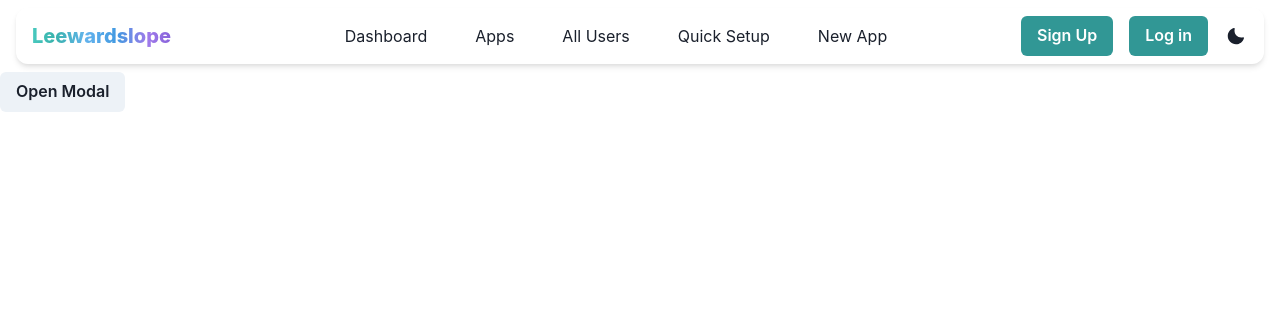
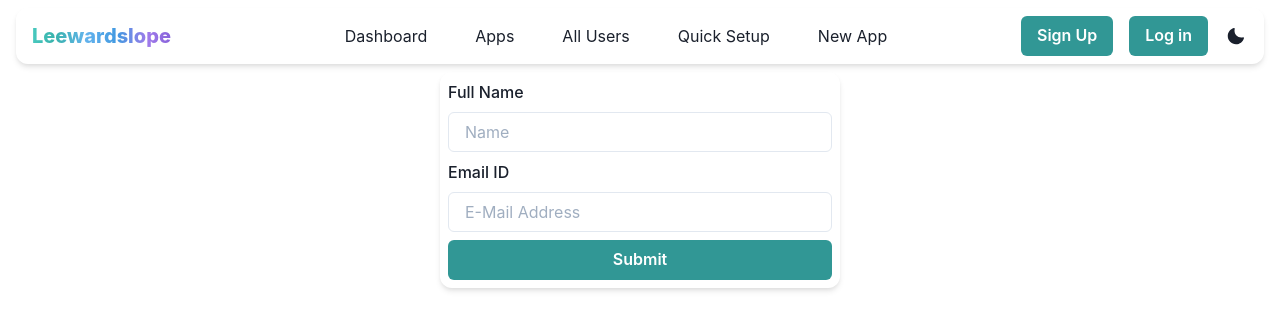
Before and after one commit to leewardslope/t2d-ui, a React (Create React App) app in the folder client/: page /auth in a window 1280 px wide. Shown: the top 330 px of the page. Built offline with nearby package versions, Linux system fonts and the light colour scheme.

Commit message:
Working Formik Form with Validations

```diff
--- a/client/package.json
+++ b/client/package.json
@@ -12,6 +12,7 @@
     "@testing-library/react": "^10.4.9",
     "@testing-library/user-event": "^12.8.3",
     "axios": "^0.21.1",
+    "formik": "^2.2.9",
     "framer-motion": "^4.1.17",
     "moment": "^2.29.1",
     "react": "^17.0.2",
@@ -22,7 +23,8 @@
     "react-scripts": "4.0.3",
     "redux": "^4.1.1",
     "redux-thunk": "^2.3.0",
-    "web-vitals": "^0.2.4"
+    "web-vitals": "^0.2.4",
+    "yup": "^0.32.9"
   },
   "scripts": {
     "start": "react-scripts start",
--- a/client/src/App.js
+++ b/client/src/App.js
@@ -22,7 +22,7 @@ import MainNavigation from './shared/components/Navigation/MainNavigation';
 import Users from './user/pages/Users';
 import NewApp from './app/pages/NewApp';
 import UserApps from './app/pages/UserApps';
-import SignIn from './shared/components/UIElements/Modals/SignIn';
+import SignIn from './shared/components/UIElements/FormElements/FormikAuth';
 
 function App() {
   return (
@@ -39,6 +39,7 @@ function App() {
         {/* <TopMenu /> */}
 
         <MainNavigation />
+
         <Switch>
           <Route path="/" exact>
             <Users />
--- a/client/src/app/pages/NewApp.js
+++ b/client/src/app/pages/NewApp.js
@@ -1,7 +1,8 @@
 import React from 'react';
+import FormikApp from '../../shared/components/UIElements/FormElements/FormikApp';
 
 const NewApp = () => {
-  return <div>Here come the new apps</div>;
+  return <FormikApp />;
 };
 
 export default NewApp;
--- a/client/src/shared/components/Navigation/MainHeader.js
+++ b/client/src/shared/components/Navigation/MainHeader.js
@@ -1,12 +1,11 @@
 import React from 'react';
-import { Flex } from '@chakra-ui/react';
 
 const MainHeader = props => {
   return (
-    <Flex>
+    <>
       {/* props.children is a special prop => will always refer to the things which we pass in the opening and closing tag of the component => I intended to use it in Main Navigation */}
       {props.children}
-    </Flex>
+    </>
   );
 };
 
--- a/client/src/shared/components/Navigation/MainNavigation.js
+++ b/client/src/shared/components/Navigation/MainNavigation.js
@@ -17,7 +17,7 @@ const MainNavigation = props => {
         // borderColor="gray.200"
         // borderWidth="2px"
         borderRadius="xl"
-        w="100%"
+        // w="100%"
         // maxW={{ base: '90vw', sm: '80vw', lg: '50vw', xl: '40vw' }}
       >
         <Box>
--- /dev/null
+++ b/client/src/shared/components/UIElements/FormElements/FormikApp.js
@@ -0,0 +1,7 @@
+import React from 'react';
+
+const FormikApp = () => {
+  return <div>Here come the Formik app form</div>;
+};
+
+export default FormikApp;
--- /dev/null
+++ b/client/src/shared/components/UIElements/FormElements/FormikAuth.js
@@ -0,0 +1,63 @@
+import React from 'react';
+import { Button, VStack, Flex, Spacer } from '@chakra-ui/react';
+import { Formik, Form } from 'formik';
+import { validateName, validateEmail } from './components/FormikValidations';
+import FormikInput from './components/FormikInput';
+
+const FormikAuth = () => {
+  return (
+    <Formik
+      initialValues={{ name: '', email: '' }}
+      onSubmit={(values, actions) => {
+        setTimeout(() => {
+          alert(JSON.stringify(values, null, 2));
+          actions.setSubmitting(false);
+        }, 1000);
+      }}
+    >
+      {props => (
+        <Form>
+          <Flex>
+            <Spacer />
+            <VStack
+              p="2"
+              boxShadow="md"
+              // borderColor="gray.200"
+              // borderWidth="2px"
+              borderRadius="xl"
+              // w="50%"
+              w="400px"
+              // maxW={{ base: '90vw', sm: '80vw', lg: '50vw', xl: '40vw' }}
+              alignItems="stretch"
+            >
+              <FormikInput
+                validation={validateName}
+                uniqueField="name"
+                label="Full Name"
+                placeholder="Name"
+              />
+
+              <FormikInput
+                validation={validateEmail}
+                uniqueField="email"
+                label="Email ID"
+                placeholder="E-Mail Address"
+              />
+
+              <Button
+                colorScheme="teal"
+                isLoading={props.isSubmitting}
+                type="submit"
+              >
+                Submit
+              </Button>
+            </VStack>
+            <Spacer />
+          </Flex>
+        </Form>
+      )}
+    </Formik>
+  );
+};
+
+export default FormikAuth;
--- /dev/null
+++ b/client/src/shared/components/UIElements/FormElements/components/FormikInput.js
@@ -0,0 +1,22 @@
+import React from 'react';
+import { Input, FormControl, FormLabel, Box } from '@chakra-ui/react';
+import { Field, ErrorMessage } from 'formik';
+
+const FormikInput = props => {
+  const { validation, uniqueField, placeholder, label } = props;
+  return (
+    <Field name={uniqueField} validate={validation}>
+      {({ field }) => (
+        <FormControl>
+          <FormLabel htmlFor={uniqueField}>{label}</FormLabel>
+          <Input {...field} id={uniqueField} placeholder={placeholder} />
+          <Box color="red">
+            <ErrorMessage name={uniqueField} />
+          </Box>
+        </FormControl>
+      )}
+    </Field>
+  );
+};
+
+export default FormikInput;
--- /dev/null
+++ b/client/src/shared/components/UIElements/FormElements/components/FormikValidations.js
@@ -0,0 +1,19 @@
+export function validateName(value) {
+  let error;
+  if (!value) {
+    error = 'Required';
+  } else if (value === 'admin') {
+    error = 'Nice try!';
+  }
+  return error;
+}
+
+export function validateEmail(value) {
+  let error;
+  if (!value) {
+    error = 'Required';
+  } else if (!/^[A-Z0-9._%+-]+@[A-Z0-9.-]+\.[A-Z]{2,4}$/i.test(value)) {
+    error = 'Invalid email address';
+  }
+  return error;
+}
```
Also changed, not shown: client/src/shared/components/UIElements/FormElements/test/FormikExampleForm.js (added, +63 -0 lines), client/src/shared/components/UIElements/FormElements/test/TestForm.js (added, +57 -0 lines), 1 other file (tests, documents, lock files or other folders).
